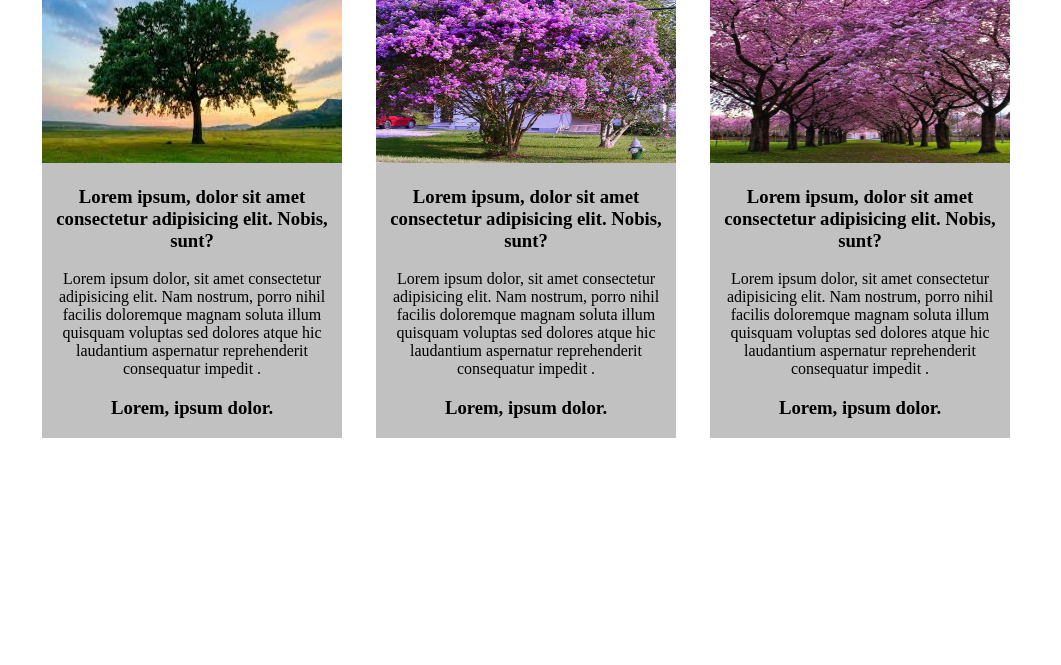
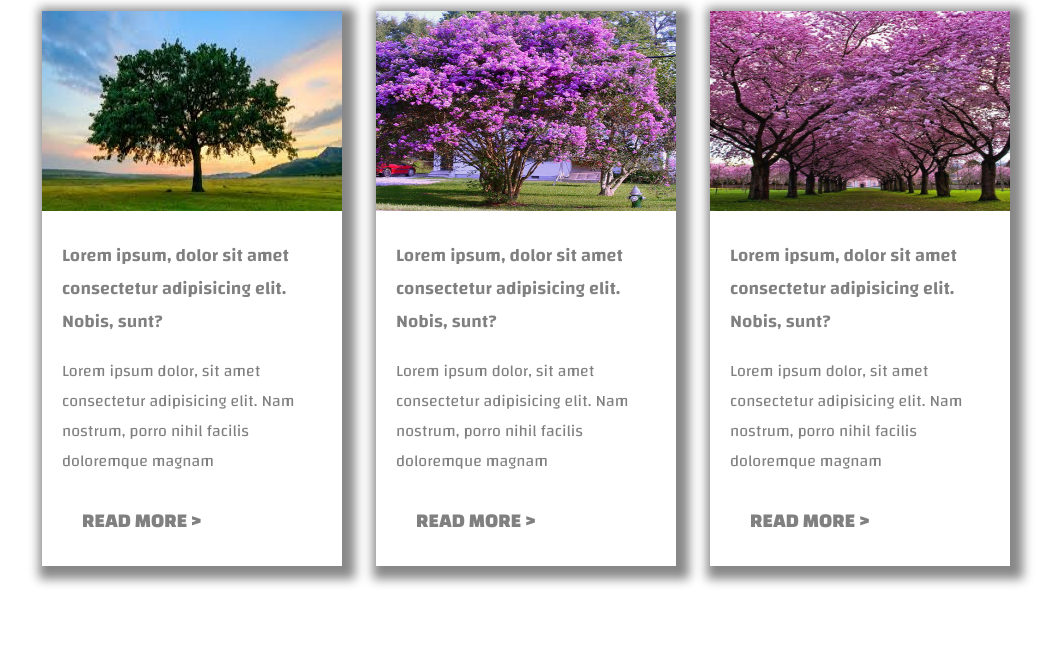
Before and after one commit to ummuhan/KodluyoruzBootcampOdev1-2, a plain HTML site: page Odev1/blog_cards/index.html in a window 1280 px wide. Shown: the part 135-800 px from the top of the page, without its empty margins (129-1190 px from the left). Drawn offline with Linux system fonts and the light colour scheme.

Commit message:
odev tamamlandı.

```diff
--- a/Odev1/blog_cards/index.html
+++ b/Odev1/blog_cards/index.html
@@ -6,26 +6,10 @@
     <meta charset="UTF-8">
     <meta name="viewport" content="width=device-width, initial-scale=1.0">
     <title>Blog Cards</title>
-    <style>
-         * {
-            box-sizing: content-box;
+    <link rel="preconnect" href="https://fonts.gstatic.com">
+    <link href="https://fonts.googleapis.com/css2?family=Changa:wght@200;300;400;600;800&display=swap" rel="stylesheet">
+    <link rel="stylesheet" href="style.css">
 
-
-        }
-        .blog_cards{
-        margin: auto;
-        padding: 10px;
-        }
-div .blog{
-    display: inline-block;
- background-color: rgb(194, 193, 193);
- width: 300px;
-margin-left: 30px;
-}
-
-
-
-    </style>
 </head>
 
 <body>
@@ -36,22 +20,21 @@ margin-left: 30px;
                 <img src="images/agac.jpg" alt="" width="300" height="200">
 
                 <h3>Lorem ipsum, dolor sit amet consectetur adipisicing elit. Nobis, sunt?</h3>
-                <p>Lorem ipsum dolor, sit amet consectetur adipisicing elit. Nam nostrum, porro nihil facilis doloremque magnam soluta illum quisquam voluptas sed dolores atque hic laudantium aspernatur reprehenderit consequatur impedit .</p>
-                <h3>Lorem, ipsum dolor.</h3>
+                <p>Lorem ipsum dolor, sit amet consectetur adipisicing elit. Nam nostrum, porro nihil facilis doloremque magnam </p>
+              <h4>READ MORE  ></h4>
             </div>
             <div class="blog">
                 <img src="images/oya_agaci.jpg" alt="" width="300" height="200">
-
                 <h3>Lorem ipsum, dolor sit amet consectetur adipisicing elit. Nobis, sunt?</h3>
-                <p>Lorem ipsum dolor, sit amet consectetur adipisicing elit. Nam nostrum, porro nihil facilis doloremque magnam soluta illum quisquam voluptas sed dolores atque hic laudantium aspernatur reprehenderit consequatur impedit .</p>
-                <h3>Lorem, ipsum dolor.</h3>
+                <p>Lorem ipsum dolor, sit amet consectetur adipisicing elit. Nam nostrum, porro nihil facilis doloremque magnam</p>
+                <h4>READ MORE  ></h4>
             </div>
             <div class="blog">
                 <img src="images/visne_agaci.jpg" alt="" width="300" height="200">
 
                 <h3>Lorem ipsum, dolor sit amet consectetur adipisicing elit. Nobis, sunt?</h3>
-                <p>Lorem ipsum dolor, sit amet consectetur adipisicing elit. Nam nostrum, porro nihil facilis doloremque magnam soluta illum quisquam voluptas sed dolores atque hic laudantium aspernatur reprehenderit consequatur impedit .</p>
-                <h3>Lorem, ipsum dolor.</h3>
+                <p>Lorem ipsum dolor, sit amet consectetur adipisicing elit. Nam nostrum, porro nihil facilis doloremque magnam </p>
+                <h4>READ MORE  ></h4>
             </div>
 
         </div>
--- a/Odev1/blog_cards/style.css
+++ b/Odev1/blog_cards/style.css
@@ -0,0 +1,38 @@
+* {
+    box-sizing: content-box;
+
+
+}
+.blog_cards{
+font-family: 'Changa', sans-serif;
+margin: auto;
+padding: 10px;
+}
+.blog_cards h1{
+    font-size: 40px;
+    font-weight: 600;
+}
+.blog h3{
+    font-size: 18px;
+    font-weight: 600;
+    color: black;
+
+
+}
+div .blog{
+    box-shadow: 5px 5px 10px 8px #888888;
+
+display: inline-block;
+width: 300px;
+margin-left: 30px;
+}
+   div .blog h3,p,h4{
+   padding-left: 20px;
+   padding-right: 20px;
+    text-align: left;
+    color: gray;
+   }
+   div .blog h4{
+       padding-left:40px;
+       font-size: 20px
+   }
```
Also changed, not shown: Odev1/ekran_goruntuleri/blog_cards.png (added), Odev1/ekran_goruntuleri/my_blog_cards.png (added), Odev1/ekran_goruntuleri/my_register_page.png (added), Odev1/ekran_goruntuleri/register_page.png (added).
